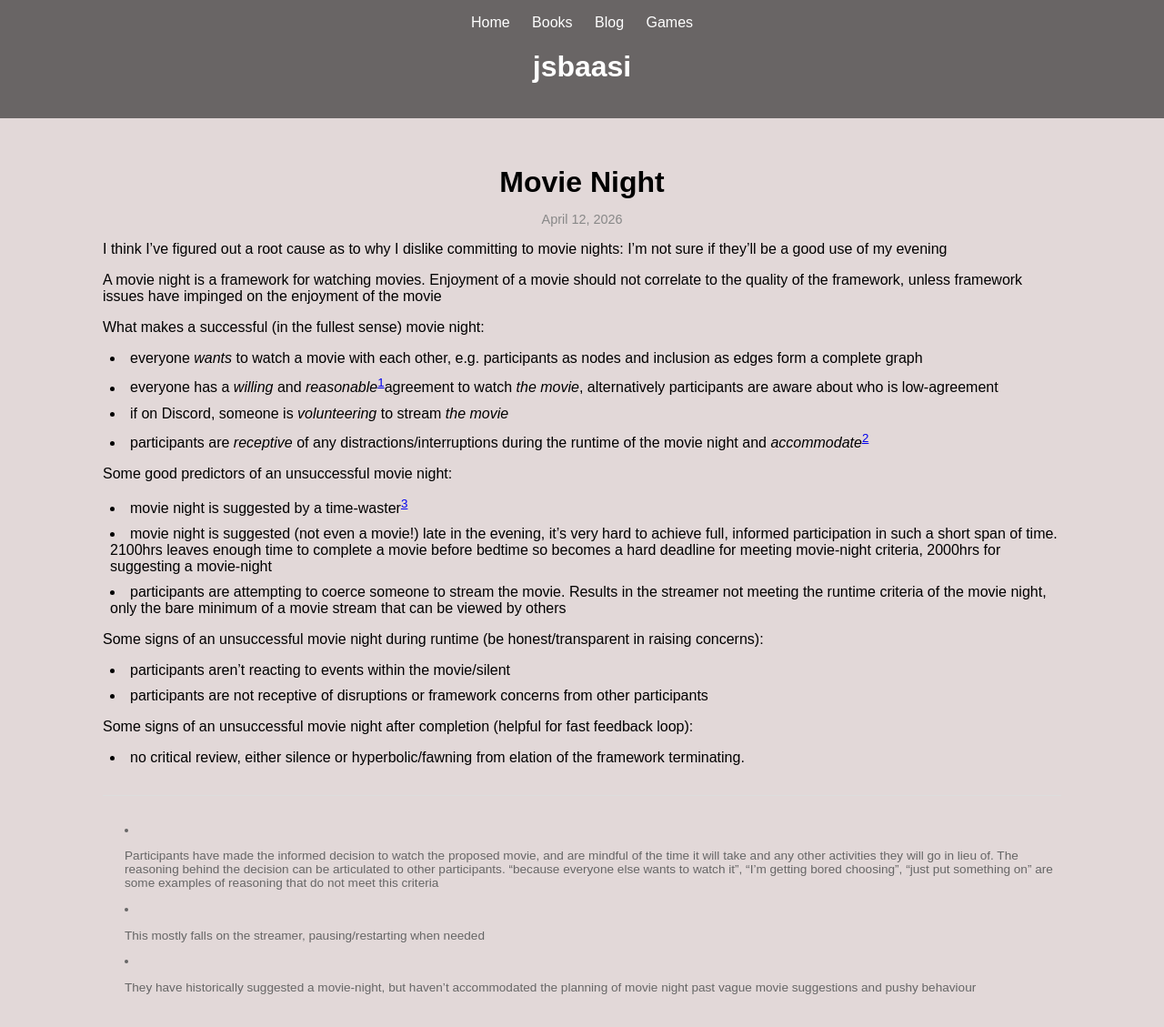
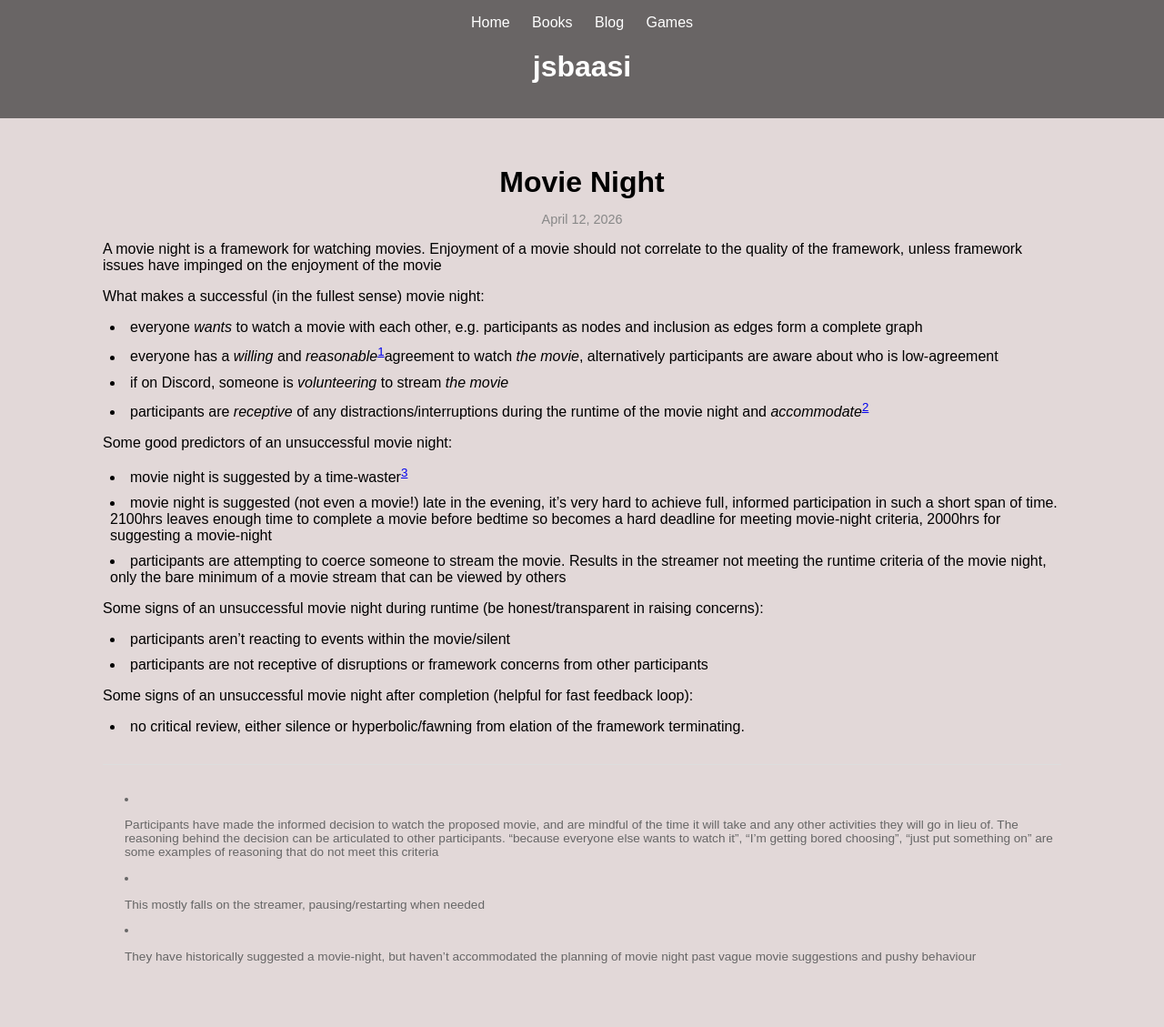
Before and after one commit to jsbaasi/jsbaasi.github.io, a Jekyll site: the page built from _posts/2026-04-12-movie-night.md, in a window 1280 px wide. Shown: the whole page at 91% size. Built offline with Jekyll 4.4.1, drawn with Linux system fonts in a browser that asks for light colours; after the commit the page ends 1095 px from its top, so only the background shows below that.

Commit message:
vault backup: 2026-05-01 21:10:51

```diff
--- a/_posts/2026-04-12-movie-night.md
+++ b/_posts/2026-04-12-movie-night.md
@@ -5,7 +5,7 @@ date: 2026-04-12 13:00:00 +0100
 categories: social
 permalink: /movie-night/
 ---
-I think I've figured out a root cause as to why I dislike committing to movie nights: I'm not sure if they'll be a good use of my evening
+
 
 A movie night is a framework for watching movies. Enjoyment of a movie should not correlate to the quality of the framework, unless framework issues have impinged on the enjoyment of the movie
 
```
